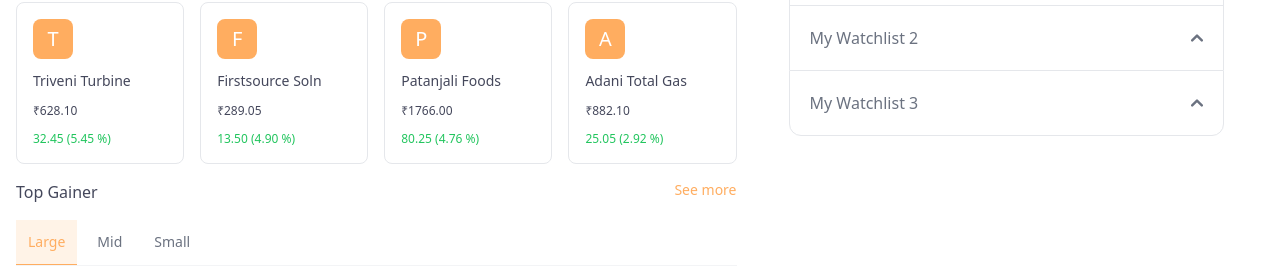
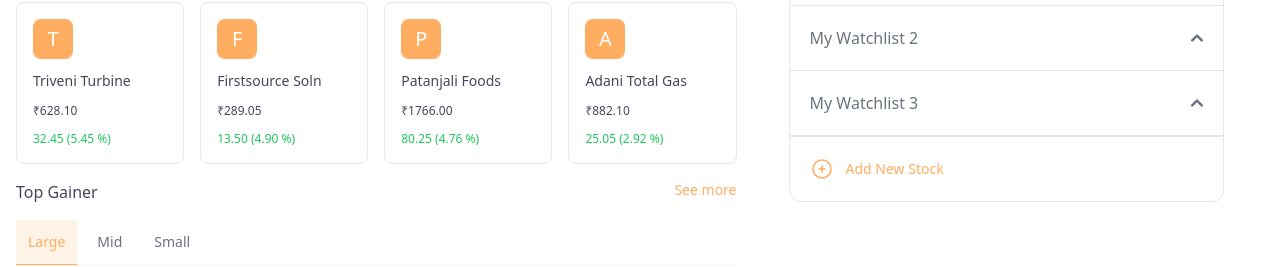
Before and after one commit to mohit-meritorious/trade-front-end, a React (Create React App) app: page /stock/explore in a window 1280 px wide. Shown: the part 238-505 px from the top of the page. Built offline with nearby package versions, Linux system fonts and the light colour scheme.

Commit message:
create watchlist modal created

```diff
--- /dev/null
+++ b/src/components/Icon/CreateIcon.jsx
@@ -0,0 +1,20 @@
+import React from "react";
+
+export default function CreateIcon({ className }) {
+  return (
+    <svg
+      xmlns="http://www.w3.org/2000/svg"
+      fill="none"
+      viewBox="0 0 24 24"
+      strokeWidth={1.5}
+      stroke="currentColor"
+      className={className}
+    >
+      <path
+        strokeLinecap="round"
+        strokeLinejoin="round"
+        d="M12 9v6m3-3H9m12 0a9 9 0 1 1-18 0 9 9 0 0 1 18 0Z"
+      />
+    </svg>
+  );
+}
--- a/src/components/WatchLists.jsx
+++ b/src/components/WatchLists.jsx
@@ -3,6 +3,8 @@
 import { motion } from "framer-motion";
 import AccordionChevronIcon from "./Icon/AccordionChevronIcon";
 import { Link } from "react-router-dom";
+import CreateIcon from "./Icon/CreateIcon";
+import useModal, { MODAL_TYPES } from "../hooks/store/useModal";
 
 export default function WatchLists() {
   const [openWatchlist, setOpenWatchlist] = useState(-1);
@@ -138,6 +140,7 @@
     }
     return setOpenWatchlist(acordionNumber);
   };
+  const { openModal } = useModal();
 
   return (
     <div className="space-y-4">
@@ -159,9 +162,6 @@
                   {
                     "rounded-t-xl": i === 0,
                     "border-b-0": i + 1 !== Object.keys(WATCHLISTS).length,
-                    "rounded-b-xl":
-                      i + 1 === Object.keys(WATCHLISTS).length &&
-                      openWatchlist !== i,
                   }
                 )}
                 data-accordion-target="#accordion-collapse-body-1"
@@ -192,9 +192,6 @@
                   "divide-y border border-gray-200  divide-gray-200 dark:divide-gray-700",
                   {
                     "border-b-0 ": i + 1 !== Object.keys(WATCHLISTS).length,
-                    "rounded-b-xl border-t-0":
-                      i + 1 === Object.keys(WATCHLISTS).length &&
-                      openWatchlist === i,
                   }
                 )}
               >
@@ -227,6 +224,14 @@
             </motion.div>
           </Fragment>
         ))}
+
+        <button
+          onClick={() => openModal(MODAL_TYPES.CREATE_WATHCLIST)}
+          className="flex items-center w-full p-5 space-x-3 text-sm font-medium transition-all duration-300 border border-gray-200 text-primary-500 rounded-b-xl lg:text-base rtl:text-right focus:ring-4 focus:ring-gray-200 dark:focus:ring-gray-800 dark:border-gray-700 dark:text-gray-400 hover:bg-gray-100 dark:hover:bg-gray-800"
+        >
+          <CreateIcon className={"size-6"} />
+          <span className="text-sm">Add New Stock </span>
+        </button>
       </div>
     </div>
   );
--- /dev/null
+++ b/src/components/ui/Modal/CreateWatchlistModal.jsx
@@ -0,0 +1,18 @@
+import React from "react";
+import ModalHeader from "./ModalHeader";
+import Input from "../form/Input";
+
+export default function CreateWatchlistModal() {
+  return (
+    <div className="w-full space-y-10">
+      <ModalHeader heading={"Create New Watchlist"} />
+
+      <form className="space-y-10 ">
+        <Input placeholder={"Enter Name"} />
+        <button className="w-full py-2 text-white rounded-md bg-primary-500">
+          CREATE
+        </button>
+      </form>
+    </div>
+  );
+}
--- a/src/components/ui/Modal/ModalHeader.jsx
+++ b/src/components/ui/Modal/ModalHeader.jsx
@@ -7,7 +7,7 @@
   const { closeModal } = useModal();
   return (
     <div className="space-y-3">
-      <div className="flex">
+      <div className="flex justify-between w-full">
         <Heading3 heading={heading} className={"grow"} />
         <button onClick={closeModal}>
           <CloseIcon className="transition-all duration-300 size-5 hover:rotate-90" />
--- a/src/components/ui/Modal/index.jsx
+++ b/src/components/ui/Modal/index.jsx
@@ -7,6 +7,7 @@
 import PerformanceModal from "./PerformanceModal";
 import AnalystEstimatesModal from "./AnalystEstimatesModal";
 import FundamentalsMdoal from "./FundamentalsModal";
+import CreateWatchlistModal from "./CreateWatchlistModal";
 
 export default function Modal() {
   const { open, type, top, left, right, bottom, width, closeModal } =
@@ -74,6 +75,7 @@
           {type === MODAL_TYPES.PERFORMANCE && <PerformanceModal />}
           {type === MODAL_TYPES.ANALYST_ESTIMATES && <AnalystEstimatesModal />}
           {type === MODAL_TYPES.FUNDAMENTALS && <FundamentalsMdoal />}
+          {type === MODAL_TYPES.CREATE_WATHCLIST && <CreateWatchlistModal />}
         </motion.div>
       )}
       <ModalOverlay />
--- /dev/null
+++ b/src/components/ui/form/Input.jsx
@@ -0,0 +1,17 @@
+import React from "react";
+
+export default function Input({ placeholder, label, ...rest }) {
+  return (
+    <div className="relative h-11 w-full min-w-[200px]">
+      <input
+        placeholder={placeholder}
+        className="peer h-full w-full border-b border-blue-gray-200 bg-transparent pt-4 pb-1.5 font-sans text-sm font-normal text-blue-gray-700 outline outline-0 transition-all placeholder-shown:border-blue-gray-200 focus:border-primary-500 focus:outline-0 disabled:border-0 disabled:bg-blue-gray-50"
+        {...rest}
+      />
+
+      <label className="after:content[' '] pointer-events-none absolute left-0  -top-2.5 flex h-full w-full select-none !overflow-visible truncate text-sm font-normal leading-tight text-gray-500 transition-all after:absolute after:-bottom-2.5 after:block after:w-full after:scale-x-0 after:border-b-2 after:border-primary-500 after:transition-transform after:duration-300 peer-placeholder-shown:leading-tight peer-placeholder-shown:text-blue-gray-500 peer-focus:text-sm peer-focus:leading-tight peer-focus:text-gray-900 peer-focus:after:scale-x-100 peer-focus:after:border-primary-500 peer-disabled:text-transparent peer-disabled:peer-placeholder-shown:text-blue-gray-500">
+        {label}
+      </label>
+    </div>
+  );
+}
--- a/src/hooks/store/useModal.js
+++ b/src/hooks/store/useModal.js
@@ -4,6 +4,7 @@
   PERFORMANCE: "performance",
   ANALYST_ESTIMATES: "analyst-estimates",
   FUNDAMENTALS: "fundamentals",
+  CREATE_WATHCLIST: "create-watchlist",
 };
 const useModal = create((set) => ({
   open: false,
```
